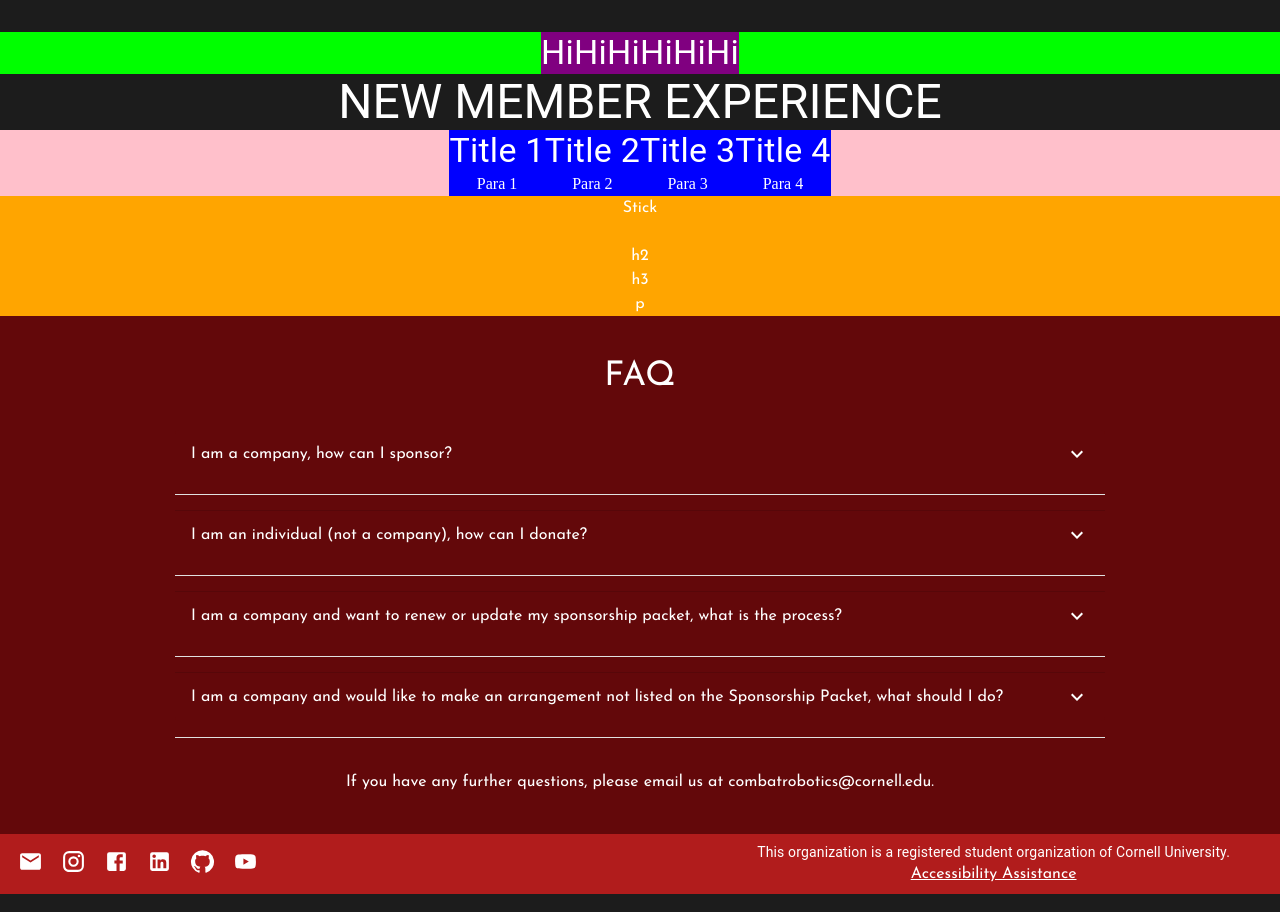
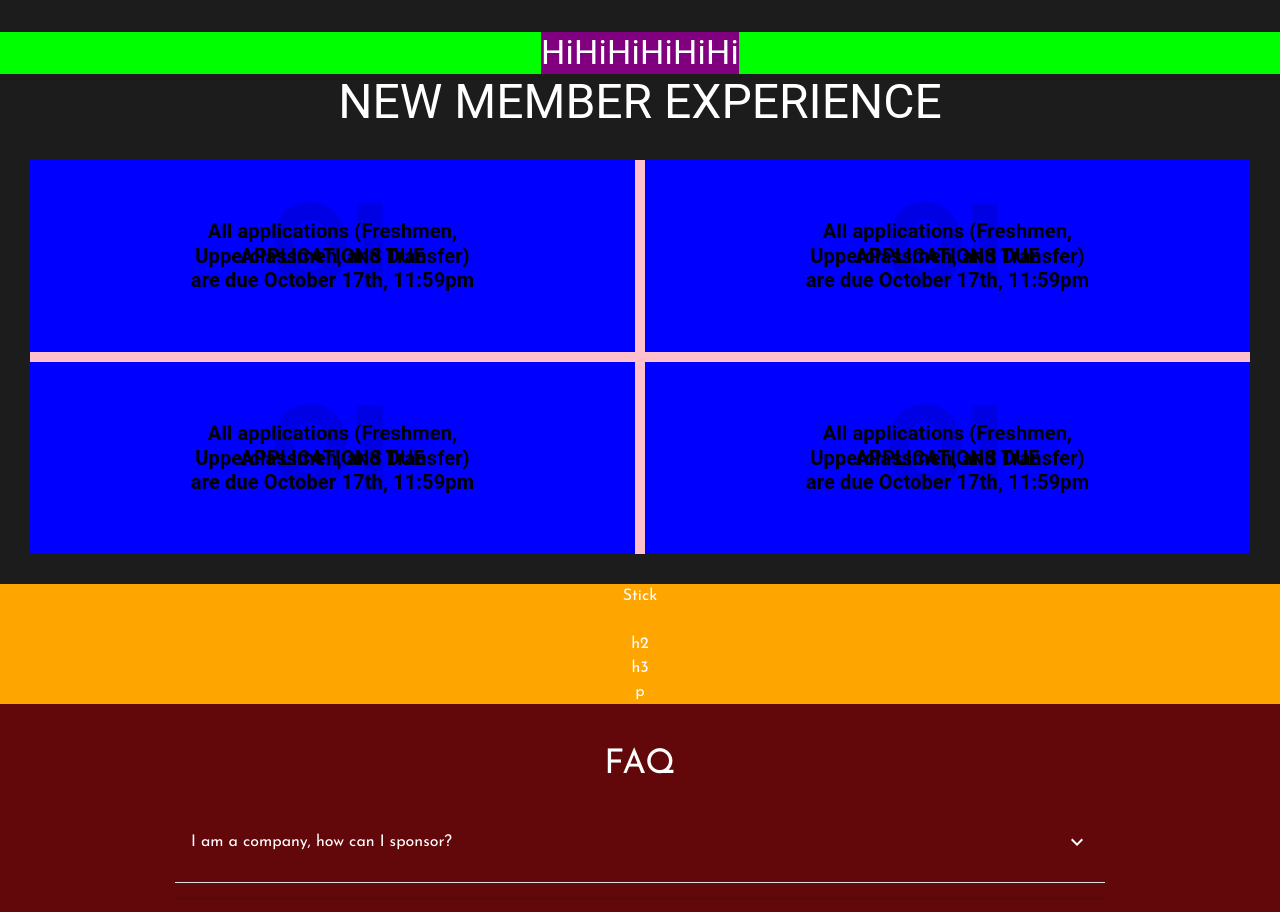
Before and after one commit to Cornell-University-Combat-Robotics/site-2025, a React (Vite) app in the folder react-site/: page /apply in a window 1280 px wide. Shown: the part 1120-2032 px from the top of the page. Built offline with nearby package versions, Linux system fonts and the light colour scheme.

Commit message:
Overlay application timeline text over 01 background

```diff
--- a/react-site/src/pages/apply.jsx
+++ b/react-site/src/pages/apply.jsx
@@ -57,6 +57,7 @@ export default function Apply() {
           justifyContent: 'center',
           alignItems: 'center',
           backgroundColor: 'lime',
+
           // backgroundImage: `url(${apply})`,
           // backgroundSize: 'cover',
           // backgroundPosition: 'top',
@@ -106,50 +107,169 @@ export default function Apply() {
       </Typography>
       <Box sx={{
         // timeline container
-          display: 'flex',
-          justifyContent: 'center',
-          alignItems: 'center',
+          // display: 'flex',
+          // justifyContent: 'center',
+          // alignItems: 'center',
           backgroundColor: 'pink',
-          // backgroundImage: `url(${apply})`,
-          // backgroundSize: 'cover',
-          // backgroundPosition: 'top',
-          // backgroundRepeat: 'no-repeat',
-          // position: 'relative',
+          display: 'grid',
+          gridTemplateColumns: 'repeat(2, 1fr)',
+          gap: '10px',
+          margin: '30px',
       }}>
-        {/* timeline sections container */}
-        <Box sx={{backgroundColor: 'blue'}}>
-          <Typography variant="h4" sx={{color:"white"}}>
-            Title 1
+        {/* below is container for 01 02 03 04 */}
+        <Box sx={{
+              position: 'relative',
+              display: 'inline-block',
+              backgroundColor: 'blue'}}>
+          <Typography variant="h1"
+              sx={{
+                fontSize: '8rem',
+                fontWeight: 'bold',
+                color: 'rgba(0,0,0,0.1)',
+                position: 'relative'}}>
+            01
           </Typography>
-          <Typography variant="p" sx={{color:"white"}}>
-            Para 1
+          {/* below is text overlayed */}
+          <Typography variant="h4"
+            sx={{
+              position: 'absolute',
+              top: '50%',
+              left: '50%',
+              transform: 'translate(-50%, -50%)',
+              fontSize: '20px',
+              fontWeight: 'bold',
+              color: 'black'
+              }}>
+            APPLICATIONS DUE
+          </Typography>
+          <Typography variant="h4"
+            sx={{
+              position: 'absolute',
+              top: '50%',
+              left: '50%',
+              transform: 'translate(-50%, -50%)',
+              fontSize: '20px',
+              fontWeight: 'bold',
+              color: 'black'
+              }}>
+            All applications (Freshmen, Upperclassmen, and Transfer) are due October 17th, 11:59pm
           </Typography>
           {/* next few boxes contain stuff for making timeline */}
         </Box>
-        <Box sx={{backgroundColor: 'blue'}}>
-          <Typography variant="h4" sx={{color:"white"}}>
-            Title 2
+        <Box sx={{
+              position: 'relative',
+              display: 'inline-block',
+              backgroundColor: 'blue'}}>
+          <Typography variant="h1"
+              sx={{
+                fontSize: '8rem',
+                fontWeight: 'bold',
+                color: 'rgba(0,0,0,0.1)',
+                position: 'relative'}}>
+            01
           </Typography>
-          <Typography variant="p" sx={{color:"white"}}>
-            Para 2
+          {/* below is text overlayed */}
+          <Typography variant="h4"
+            sx={{
+              position: 'absolute',
+              top: '50%',
+              left: '50%',
+              transform: 'translate(-50%, -50%)',
+              fontSize: '20px',
+              fontWeight: 'bold',
+              color: 'black'
+              }}>
+            APPLICATIONS DUE
+          </Typography>
+          <Typography variant="h4"
+            sx={{
+              position: 'absolute',
+              top: '50%',
+              left: '50%',
+              transform: 'translate(-50%, -50%)',
+              fontSize: '20px',
+              fontWeight: 'bold',
+              color: 'black'
+              }}>
+            All applications (Freshmen, Upperclassmen, and Transfer) are due October 17th, 11:59pm
           </Typography>
           {/* next few boxes contain stuff for making timeline */}
         </Box>
-        <Box sx={{backgroundColor: 'blue'}}>
-          <Typography variant="h4" sx={{color:"white"}}>
-            Title 3
+        <Box sx={{
+              position: 'relative',
+              display: 'inline-block',
+              backgroundColor: 'blue'}}>
+          <Typography variant="h1"
+              sx={{
+                fontSize: '8rem',
+                fontWeight: 'bold',
+                color: 'rgba(0,0,0,0.1)',
+                position: 'relative'}}>
+            01
           </Typography>
-          <Typography variant="p" sx={{color:"white"}}>
-            Para 3
+          {/* below is text overlayed */}
+          <Typography variant="h4"
+            sx={{
+              position: 'absolute',
+              top: '50%',
+              left: '50%',
+              transform: 'translate(-50%, -50%)',
+              fontSize: '20px',
+              fontWeight: 'bold',
+              color: 'black'
+              }}>
+            APPLICATIONS DUE
+          </Typography>
+          <Typography variant="h4"
+            sx={{
+              position: 'absolute',
+              top: '50%',
+              left: '50%',
+              transform: 'translate(-50%, -50%)',
+              fontSize: '20px',
+              fontWeight: 'bold',
+              color: 'black'
+              }}>
+            All applications (Freshmen, Upperclassmen, and Transfer) are due October 17th, 11:59pm
           </Typography>
           {/* next few boxes contain stuff for making timeline */}
         </Box>
-        <Box sx={{backgroundColor: 'blue'}}>
-          <Typography variant="h4" sx={{color:"white"}}>
-            Title 4
+        <Box sx={{
+              position: 'relative',
+              display: 'inline-block',
+              backgroundColor: 'blue'}}>
+          <Typography variant="h1"
+              sx={{
+                fontSize: '8rem',
+                fontWeight: 'bold',
+                color: 'rgba(0,0,0,0.1)',
+                position: 'relative'}}>
+            01
           </Typography>
-          <Typography variant="p" sx={{color:"white"}}>
-            Para 4
+          {/* below is text overlayed */}
+          <Typography variant="h4"
+            sx={{
+              position: 'absolute',
+              top: '50%',
+              left: '50%',
+              transform: 'translate(-50%, -50%)',
+              fontSize: '20px',
+              fontWeight: 'bold',
+              color: 'black'
+              }}>
+            APPLICATIONS DUE
+          </Typography>
+          <Typography variant="h4"
+            sx={{
+              position: 'absolute',
+              top: '50%',
+              left: '50%',
+              transform: 'translate(-50%, -50%)',
+              fontSize: '20px',
+              fontWeight: 'bold',
+              color: 'black'
+              }}>
+            All applications (Freshmen, Upperclassmen, and Transfer) are due October 17th, 11:59pm
           </Typography>
           {/* next few boxes contain stuff for making timeline */}
         </Box>
```
